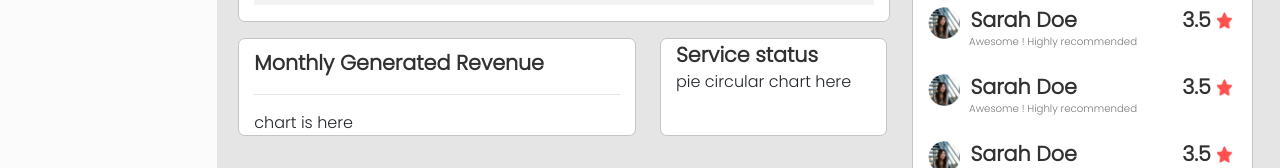
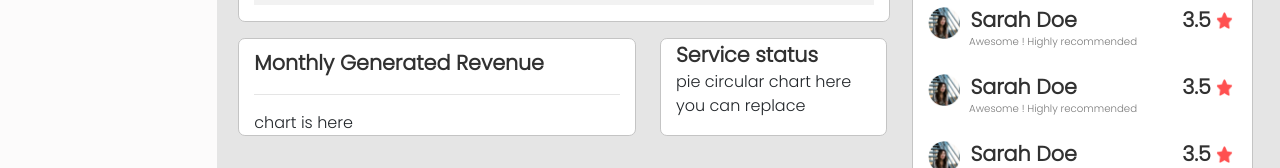
Before and after one commit to Arman-Arzoo/dashaboard, a React (Create React App) app: page / in a window 1280 px wide. Shown: the part 1183-1351 px from the top of the page. Built offline with nearby package versions, Linux system fonts and the light colour scheme.

Commit message:
Update ArtistDetail.jsx

```diff
--- a/src/components/home/artistDetail/ArtistDetail.jsx
+++ b/src/components/home/artistDetail/ArtistDetail.jsx
@@ -66,7 +66,7 @@ export default function artistDetail() {
             {/* service status section start */}
             <div className="col-4  mt-3 artist-detail-main ml-4 monthly-revenue">
               <span>Service status</span>
-              <div>pie circular chart here</div>
+              <div>pie circular chart here you can replace</div>
             </div>
             {/* service status section end */}
           </div>
```
